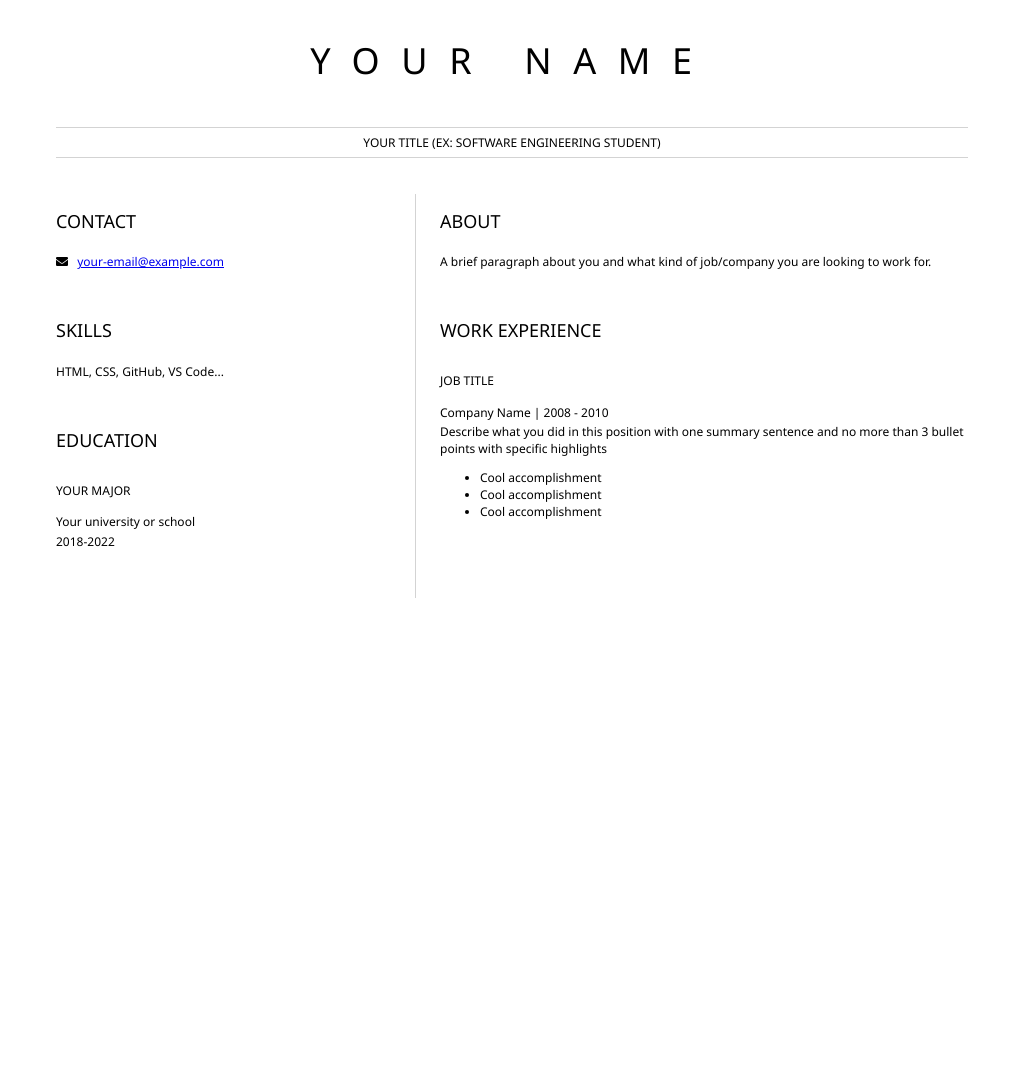
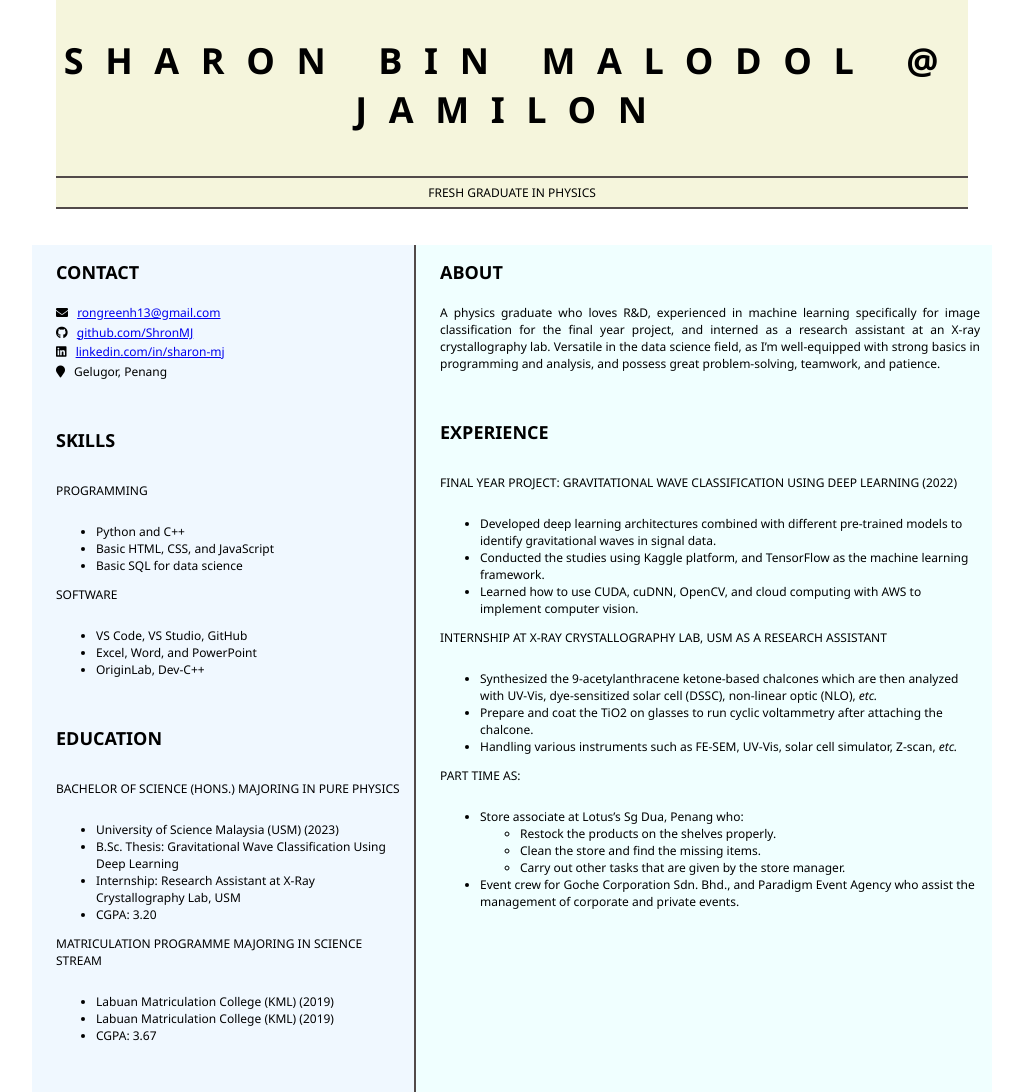
Before and after one commit to ShronMJ/SMJ_resume, a plain HTML site: page index.html in a window 1280 px wide. Shown: the whole page, without its empty margins (128-1151 px from the left). Before the commit the page ends 800 px from the top, so only its background shows below. Drawn offline with Linux system fonts and the light colour scheme.

Commit message:
First Version of my CV

```diff
--- a/index.html
+++ b/index.html
@@ -2,15 +2,15 @@
     <head>
         <link href="style.css" rel="stylesheet">
         <link rel="stylesheet" href="https://cdnjs.cloudflare.com/ajax/libs/font-awesome/5.15.4/css/all.min.css">
-        <title>Your Name resume</title>
+        <title>SMJ resume</title>
     </head>
 
     <body>
         <header id="header">
-            <!-- resume header with your name and title -->
-            <h1>YOUR NAME</h1>
+            <!-- resume header with name and title -->
+            <h1 class="uppercase"><b>Sharon bin Malodol @ Jamilon</b></h1>
             <hr>
-            YOUR TITLE (EX: SOFTWARE ENGINEERING STUDENT)
+            FRESH GRADUATE IN PHYSICS
             <hr>
         </header>
         <main>
@@ -20,46 +20,88 @@
                     <!-- contact info including social media -->
                     <p>
                         <i class="fa fa-envelope" aria-hidden="true"></i>
-                        <a href="mailto:your-email@example.com">your-email@example.com</a>
+                        <a href="mailto:rongreenh13@gmail.com">rongreenh13@gmail.com</a>
+                    </p>
+                    <p>
+                        <i class="fab fa-github" aria-hidden="true"></i>
+                        <a href="https://github.com/ShronMJ">github.com/ShronMJ</a>
+                    </p>
+                    <p>
+                        <i class="fab fa-linkedin" aria-hidden="true"></i>
+                        <a href="https://www.linkedin.com/in/sharon-mj/">linkedin.com/in/sharon-mj</a>
+                    </p>
+                        <i class="fas fa-map-marker" aria-hidden="true"></i>
+                        Gelugor, Penang
+                    <p>
+
                     </p>
                 </section>
                 <section>
                     <h2>SKILLS</h2>
                     <!-- your skills -->
-                    <p>HTML, CSS, GitHub, VS Code...</p>
+                    <h3>PROGRAMMING</h3>
+                    <ul>
+                        <li>Python and C++</li>
+                        <li>Basic HTML, CSS, and JavaScript</li>
+                        <li>Basic SQL for data science</li>
+                    </ul>
+                    <h3>SOFTWARE</h3>
+                    <ul>
+                        <li>VS Code, VS Studio, GitHub</li>
+                        <li>Excel, Word, and PowerPoint</li>
+                        <li>OriginLab, Dev-C++</li>
+                    </ul>
+
                 </section>
                 <section>
                     <h2>EDUCATION</h2>
                     <!-- your education -->
-                    <h3>YOUR MAJOR</h3>
-                    <p>
-                        Your university or school
-                    </p>
-                    <p>
-                        2018-2022
-                    </p>
+                    <h3 class="uppercase">Bachelor of Science (Hons.) majoring in Pure Physics</h3>
+                    <ul>
+                        <li>University of Science Malaysia (USM) (2023)</li>
+                        <li>B.Sc. Thesis: Gravitational Wave Classification Using Deep Learning</li>
+                        <li>Internship: Research Assistant at X-Ray Crystallography Lab, USM</li>
+                        <li>CGPA: 3.20</li>
+                    </ul>
+                    <h3 class="uppercase">Matriculation Programme majoring in Science Stream</h3>
+                    <ul>
+                        <li>Labuan Matriculation College (KML) (2019)</li>
+                        <li>Labuan Matriculation College (KML) (2019)</li>
+                        <li>CGPA: 3.67</li>
+                    </ul>
                 </section>
             </article>
             <article id="mainRight">
                 <section>
                     <h2>ABOUT</h2>
                     <!-- about you -->
-                    <p>A brief paragraph about you and what kind of job/company you are looking to work for.</p>
+                    <p class="justifier">A physics graduate who loves R&D, experienced in machine learning specifically for image classification for the final year project, and interned as a research assistant at an X-ray crystallography lab. Versatile in the data science field, as I’m well-equipped with strong basics in programming and analysis, and possess great problem-solving, teamwork, and patience.</p>
                 </section>
                 <section>
-                    <h2>WORK EXPERIENCE</h2>
+                    <h2>EXPERIENCE</h2>
                     <!-- your work experience -->
-                    <h3>JOB TITLE</h3>
-                    <p>
-                            Company Name | 2008 - 2010
-                    </p>
-                    <p>
-                            Describe what you did in this position with one summary sentence and no more than 3 bullet points with specific highlights
-                    </p>
+                    <h3 class="uppercase">Final year project: Gravitational Wave Classification Using Deep Learning (2022)</h3>
                     <ul>
-                            <li>Cool accomplishment</li>
-                            <li>Cool accomplishment</li>
-                            <li>Cool accomplishment</li>
+
+                            <li>Developed deep learning architectures combined with different pre-trained models to identify gravitational waves in signal data.</li>
+                            <li>Conducted the studies using Kaggle platform, and TensorFlow as the machine learning framework.</li>
+                            <li>Learned how to use CUDA, cuDNN, OpenCV, and cloud computing with AWS to implement computer vision.</li>
+                    </ul>
+                    <h3 class="uppercase">Internship at X-Ray Crystallography Lab, USM as a Research Assistant</h3>
+                    <ul>
+                        <li>Synthesized the 9-acetylanthracene ketone-based chalcones which are then analyzed with UV-Vis, dye-sensitized solar cell (DSSC), non-linear optic (NLO), <i>etc.</i></li>
+                        <li>Prepare and coat the TiO2 on glasses to run cyclic voltammetry after attaching the chalcone.</li>
+                        <li>Handling various instruments such as FE-SEM, UV-Vis, solar cell simulator, Z-scan, <i>etc.</i></li>
+                    </ul>
+                    <h3 class="uppercase">part time as:</h3>
+                    <ul>
+                        <li>Store associate at Lotus’s Sg Dua, Penang who:</li>
+                        <ul>
+                            <li>Restock the products on the shelves properly.</li>
+                            <li>Clean the store and find the missing items.</li>
+                            <li>Carry out other tasks that are given by the store manager.</li>
+                        </ul>
+                        <li>Event crew for Goche Corporation Sdn. Bhd., and Paradigm Event Agency who assist the management of corporate and private events.</li>
                     </ul>
                 </section>
             </article>
--- a/style.css
+++ b/style.css
@@ -3,6 +3,7 @@ body {
     font-size: 12px;
     max-width: 960px;
     margin: auto;
+    font-weight: 400;
 }
 h1 {
     font-size: 3em;
@@ -14,11 +15,13 @@ h1 {
 h2 {
     font-size: 1.5em;
     padding-bottom: 1em;
+    font-weight: 600;
 }
 
 h3 {
     font-size: 1em;
     padding-bottom: 1em;
+    font-weight: 500;
 }
 
 main{
@@ -29,31 +32,33 @@ main{
 header {
     text-align: center;
     margin: auto 2em;
+    background-color:beige;
 }
 
-section {
-    margin: auto 1em 4em 2em;
-}
+section {margin: auto 1em 4em 2em;}
 
-i {
-    margin-right: .5em;
-}
+i {margin-right: .5em;}
 
-p {
-    margin: .2em auto
-}
+p {margin: .2em auto}
 
 hr {
     border: none;
-    background-color: lightgray;
-    height: 1px;
+    background-color: rgb(82, 74, 74);;
+    height: 2px;
 }
 
-h1, h2, h3 {
-    font-weight: 100;
-    margin-bottom: 0;
-}
+h1, h2, h3 {margin-bottom: 0;}
 
 #mainLeft {
-    border-right: 1px solid lightgray;
+    border-right: 2px solid rgb(82, 74, 74);
+    background-color:aliceblue;
 }
+#mainRight{background-color: azure;}
+
+h1, h2, h3.uppercase{
+    text-transform: uppercase;
+}
+p.justifier{
+    text-align: justify;
+    text-justify: inter-word;
+}
```
